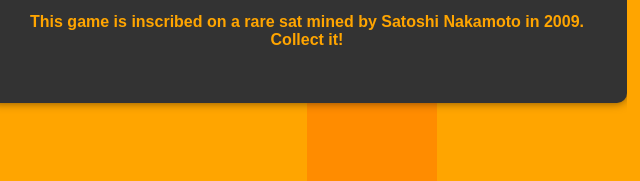
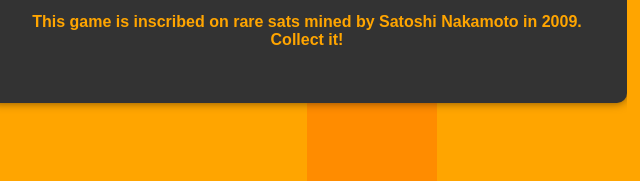
Before and after one commit to 0xorangegames/bitludo, a plain HTML site: page index.html in a window 1280 px wide. Shown: the part 617-798 px from the top of the page, 333-973 px from the left. Drawn offline with Linux system fonts and the light colour scheme.

Commit message:
Update index.html

```diff
--- a/index.html
+++ b/index.html
@@ -146,7 +146,7 @@
             <span class="punk">Punk X: <span id="sX">0</span></span>
             <span class="ape">Ape O: <span id="sO">0</span></span>
         </div>
-        <p class="external-link"><a href="https://magiceden.io/ordinals/item-details/9a165849ac3e1f4c357c7d98f82c0818a170b6c5618296d0582f9594c473e4a1i0" target="_blank"><b>This game is inscribed on a rare sat mined by Satoshi Nakamoto in 2009. Collect it!</b></a></p>
+        <p class="external-link"><a href="https://magiceden.io/ordinals/item-details/9a165849ac3e1f4c357c7d98f82c0818a170b6c5618296d0582f9594c473e4a1i0" target="_blank"><b>This game is inscribed on rare sats mined by Satoshi Nakamoto in 2009. Collect it!</b></a></p>
     </div>
 
     <script>
```
